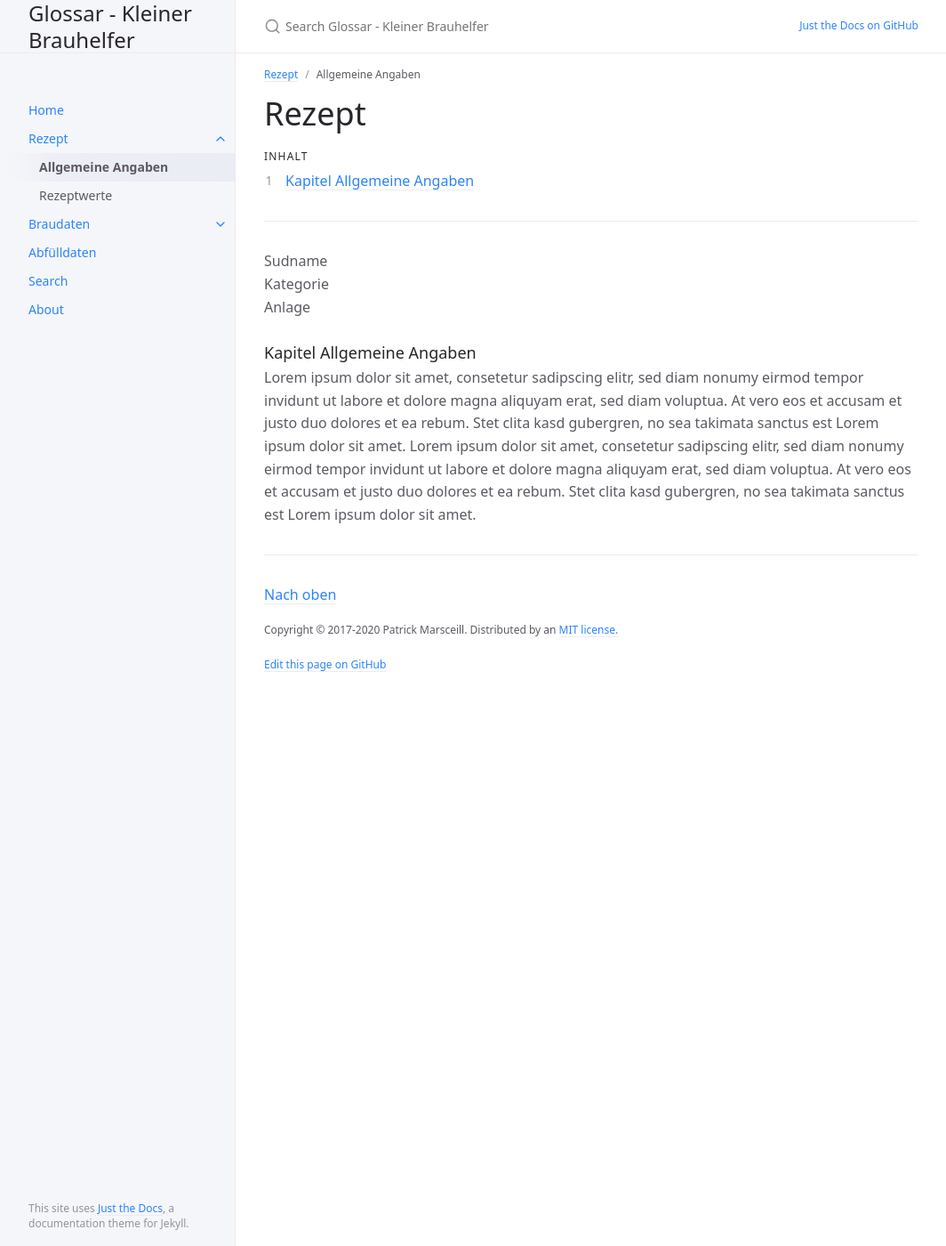
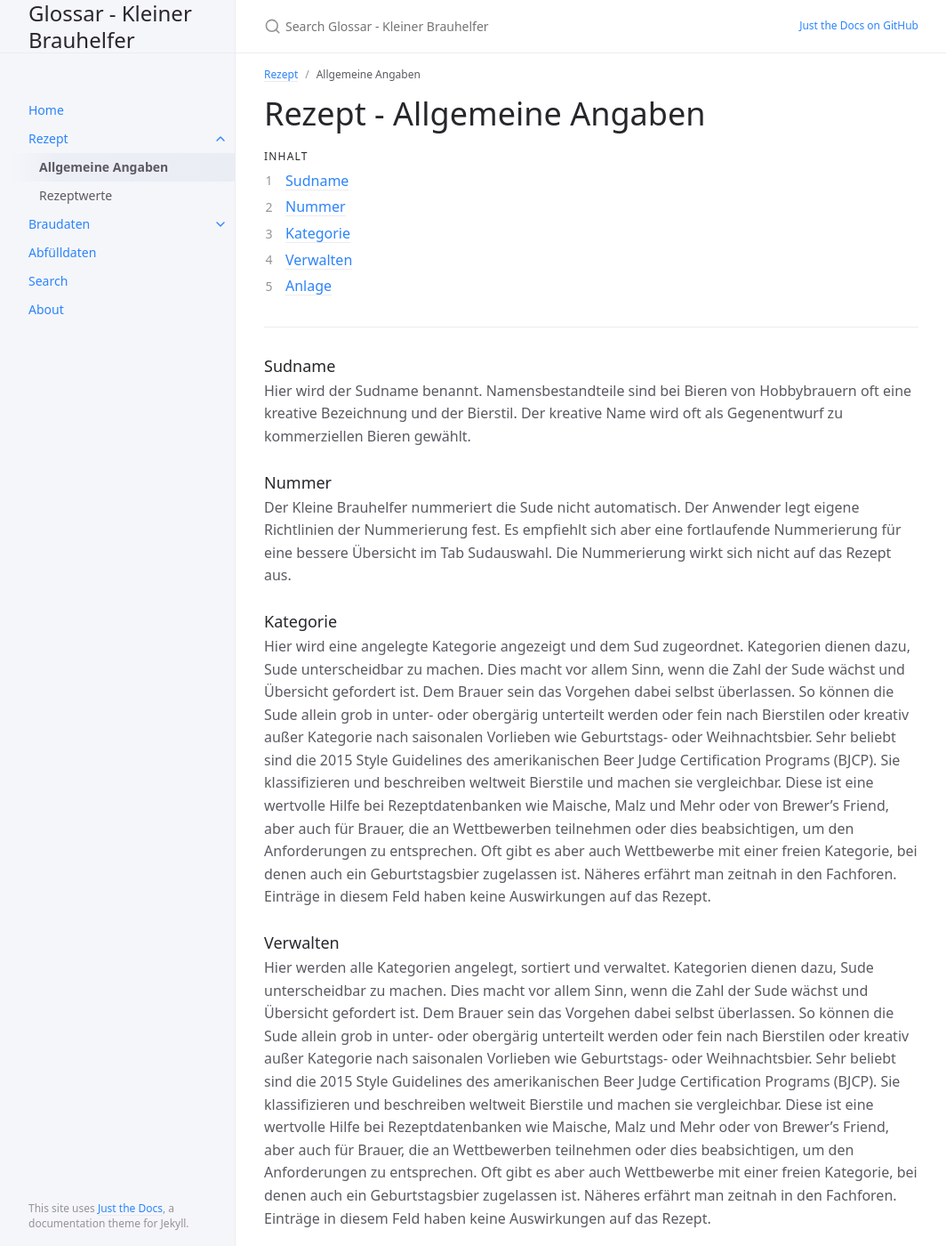
Before and after one commit to IsometricXH/kbh-glossar, a Jekyll site: the page built from docs/1-rezept/1-allgemein.md, in a window 1280 px wide and 1400 px high. Shown: the whole window at 89% size, without its empty margins (107-1171 px from the left). Built offline with Jekyll 4.4.1, drawn with Linux system fonts in a browser that asks for light colours; some of the changed text lies outside the part shown.

Commit message:
Update Rezept - Allgemein

```diff
--- a/docs/1-rezept/1-allgemein.md
+++ b/docs/1-rezept/1-allgemein.md
@@ -17,9 +17,30 @@ nav_order: 1
 ---
 
 
-Sudname
-Kategorie
-Anlage
+### Sudname
+Hier wird der Sudname benannt.
+Namensbestandteile sind bei Bieren von Hobbybrauern oft eine kreative Bezeichnung und der Bierstil. Der kreative Name wird oft als Gegenentwurf zu kommerziellen Bieren gewählt.
 
-### Kapitel Allgemeine Angaben
-Lorem ipsum dolor sit amet, consetetur sadipscing elitr, sed diam nonumy eirmod tempor invidunt ut labore et dolore magna aliquyam erat, sed diam voluptua. At vero eos et accusam et justo duo dolores et ea rebum. Stet clita kasd gubergren, no sea takimata sanctus est Lorem ipsum dolor sit amet. Lorem ipsum dolor sit amet, consetetur sadipscing elitr, sed diam nonumy eirmod tempor invidunt ut labore et dolore magna aliquyam erat, sed diam voluptua. At vero eos et accusam et justo duo dolores et ea rebum. Stet clita kasd gubergren, no sea takimata sanctus est Lorem ipsum dolor sit amet.
+### Nummer
+Der Kleine Brauhelfer nummeriert die Sude nicht automatisch.
+Der Anwender legt eigene Richtlinien der Nummerierung fest. Es empfiehlt sich aber eine fortlaufende Nummerierung für eine bessere Übersicht im Tab Sudauswahl.
+Die Nummerierung wirkt sich nicht auf das Rezept aus.
+
+### Kategorie
+Hier wird eine angelegte Kategorie angezeigt und dem Sud zugeordnet.
+Kategorien dienen dazu, Sude unterscheidbar zu machen. Dies macht vor allem Sinn, wenn die Zahl der Sude wächst und Übersicht gefordert ist.
+Dem Brauer sein das Vorgehen dabei selbst überlassen. So können die Sude allein grob in unter- oder obergärig unterteilt werden oder fein nach Bierstilen oder kreativ außer Kategorie nach saisonalen Vorlieben wie Geburtstags- oder Weihnachtsbier.
+Sehr beliebt sind die 2015 Style Guidelines des amerikanischen Beer Judge Certification Programs (BJCP). Sie klassifizieren und beschreiben weltweit Bierstile und machen sie vergleichbar. Diese ist eine wertvolle Hilfe bei Rezeptdatenbanken wie Maische, Malz und Mehr oder von Brewer's Friend, aber auch für Brauer, die an Wettbewerben teilnehmen oder dies beabsichtigen, um den Anforderungen zu entsprechen. Oft gibt es aber auch Wettbewerbe mit einer freien Kategorie, bei denen auch ein Geburtstagsbier zugelassen ist. Näheres erfährt man zeitnah in den Fachforen.
+Einträge in diesem Feld haben keine Auswirkungen auf das Rezept.
+
+### Verwalten
+Hier werden alle Kategorien angelegt, sortiert und verwaltet.
+Kategorien dienen dazu, Sude unterscheidbar zu machen. Dies macht vor allem Sinn, wenn die Zahl der Sude wächst und Übersicht gefordert ist.
+Dem Brauer sein das Vorgehen dabei selbst überlassen. So können die Sude allein grob in unter- oder obergärig unterteilt werden oder fein nach Bierstilen oder kreativ außer Kategorie nach saisonalen Vorlieben wie Geburtstags- oder Weihnachtsbier.
+Sehr beliebt sind die 2015 Style Guidelines des amerikanischen Beer Judge Certification Programs (BJCP). Sie klassifizieren und beschreiben weltweit Bierstile und machen sie vergleichbar. Diese ist eine wertvolle Hilfe bei Rezeptdatenbanken wie Maische, Malz und Mehr oder von Brewer's Friend, aber auch für Brauer, die an Wettbewerben teilnehmen oder dies beabsichtigen, um den Anforderungen zu entsprechen. Oft gibt es aber auch Wettbewerbe mit einer freien Kategorie, bei denen auch ein Geburtstagsbier zugelassen ist. Näheres erfährt man zeitnah in den Fachforen.
+Einträge in diesem Feld haben keine Auswirkungen auf das Rezept.
+
+### Anlage
+Die Anlage definiert die Berechnungsgrundlagen für den Kleinen Brauelfer, speziell Sudhausausbeute und Verdampfungsrate. Die Auswahl unterschiedlicher Anlagen wirkt sich direkt auf das Rezept aus, etwa auf Wassermenge und Schüttung.
+Siehe rechts die Felder Malz, Hopfen, Zusätze und Wasser sowie den Reiter Ausrüstung für weitere Informationen.
+Anlagen werden im Tab Ausrüstung definiert. Zusätzlich können dort angegliederte Gerätschaften definiert werden, die für die persönliche Braukonfiguration nötig sind, aber nicht unmittelbar die Berechnungsgrundlage beeinflussen.
```
Also changed, not shown: other parts of docs/1-rezept/1-allgemein.md (+1 -1 lines), docs/1-rezept/0-rezept.md (renamed from docs/1-rezept/rezept.md).
